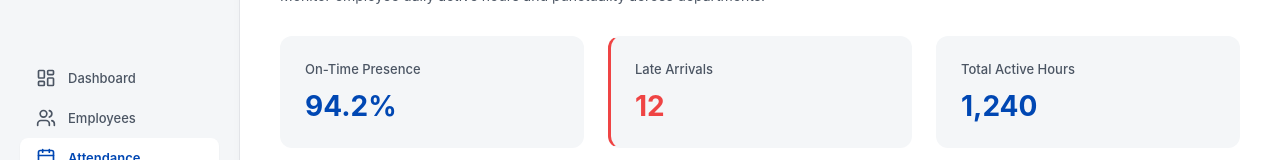
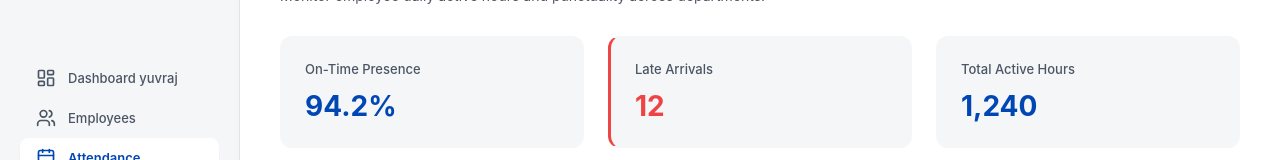
Before and after one commit to yuvraj03singh/My-project, a React (Vite) app in the folder frontend/: page /attendance in a window 1280 px wide. Shown: the part 142-302 px from the top of the page. Built offline with nearby package versions, Linux system fonts and the light colour scheme.

Commit message:
new text

```diff
--- a/frontend/components/Attendance.jsx
+++ b/frontend/components/Attendance.jsx
@@ -49,7 +49,7 @@ export default function Attendance() {
             <div className="nav-section">
               <Link to="/dashboard" className="nav-item">
                 <LayoutDashboard size={20} />
-                <span>Dashboard</span>
+                <span>Dashboard yuvraj</span>
               </Link>
               <Link to="/employees" className="nav-item">
                 <Users size={20} />
```
